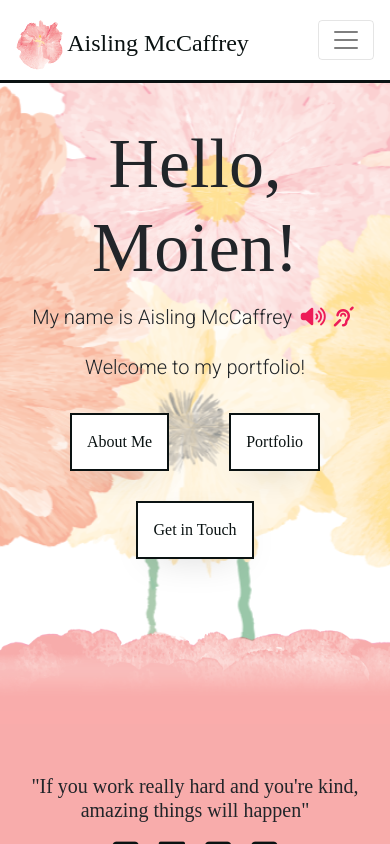
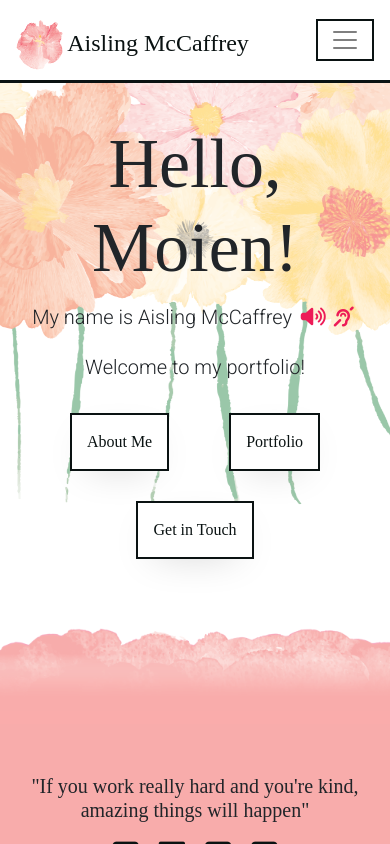
Before and after one commit to a-mccaffrey/a-mccaffrey.github.io, a React (Create React App) app: page / in a window 390 px wide. Built offline with nearby package versions, Linux system fonts and the light colour scheme.

Commit message:
Fixed footer issues

```diff
--- a/package.json
+++ b/package.json
@@ -15,6 +15,7 @@
     "react-bootstrap": "^1.3.0",
     "react-dom": "^16.13.1",
     "react-flickity-component": "^3.5.0",
+    "react-parallax": "^3.1.2",
     "react-router-dom": "^5.2.0",
     "react-scripts": "3.4.3"
   },
@@ -24,7 +25,7 @@
     "test": "react-scripts test",
     "eject": "react-scripts eject",
     "predeploy": "npm run build",
-    "deploy": "gh-pages -d build"
+    "deploy": "gh-pages -b master -d build"
   },
   "eslintConfig": {
     "extends": "react-app"
--- a/src/App.js
+++ b/src/App.js
@@ -13,7 +13,7 @@ import "./index.css";
 class App extends Component {
   render() {
     return (
-      <div className="App">
+      <div className="app">
         <MyNavbar />
         <div className="page-container">
         <Switch>
--- a/src/components/Footer/Footer.css
+++ b/src/components/Footer/Footer.css
@@ -1,19 +1,22 @@
 
 .footer {
-  height: auto;
+  /* height: auto; */
   text-align: center;
   font-family: futura;
   text-shadow: none;
-  background-image: linear-gradient(to bottom, rgba(0,0,0,0), #f8acab) !important;
+  background-image: linear-gradient(to bottom, rgba(248,172,171,0), #f8acab) !important;
 }
+
+
 .footer-background {
-  position: relative;
+  /* position: relative; */
   z-index: 1;
   background-image: url(../../assets/Branding/faded-pink-divider.svg);
   background-repeat: no-repeat;
   background-size: 110%;
   padding-top: 130px;
   margin: 0 -20px 0 -20px;
+  padding-bottom: 0;
 }
 .social-media {
   font-size: 30px;
--- a/src/components/Home/Home.css
+++ b/src/components/Home/Home.css
@@ -26,6 +26,11 @@ h1 {
   z-index: -1;
   height: 100vh;
 }
+@media (max-width: 767.98px) {
+  .hero:before {
+    height: 50vh;
+  }
+}
 a.iconography {
   color: #ed1b57;
   text-decoration: none !important;
--- a/src/components/Navbar/Navbar.css
+++ b/src/components/Navbar/Navbar.css
@@ -53,3 +53,9 @@ img.logo {
     text-align: center;
   }
 }
+.navbar-light .navbar-toggler {
+  color: #f8acab !important;
+  border-color: #0a1212 !important;
+  border-width: 2px;
+  border-radius: 0;
+}
--- a/src/index.css
+++ b/src/index.css
@@ -9,6 +9,7 @@ html {
   background-color: #ffffff !important;
   overflow: hidden;
   scroll-behavior: smooth;
+  bottom: 0;
 }
 
 p {
@@ -21,6 +22,10 @@ h2 {
 .page-container .home {
   min-height: 60vh;
 }
+/* @media (max-width: 767.98px) {
+  .page-container .home {
+    min-height: 100vh;
+  } } */
 .page-container .about {
   min-height: 70vh;
 }
@@ -59,10 +64,7 @@ body {
   perspective: 1px;
   /* transform-style: preserve-3d; */
   /* height: 100%; */
-  overflow-y: scroll;
+  overflow-y: auto;
   /* overflow-x: hidden; */
+  min-height: 100%;
 }
-/* #subcontent {
-  background-color: #f8acab;
-  margin: 300px 15px 0 15px;
-} */
```
